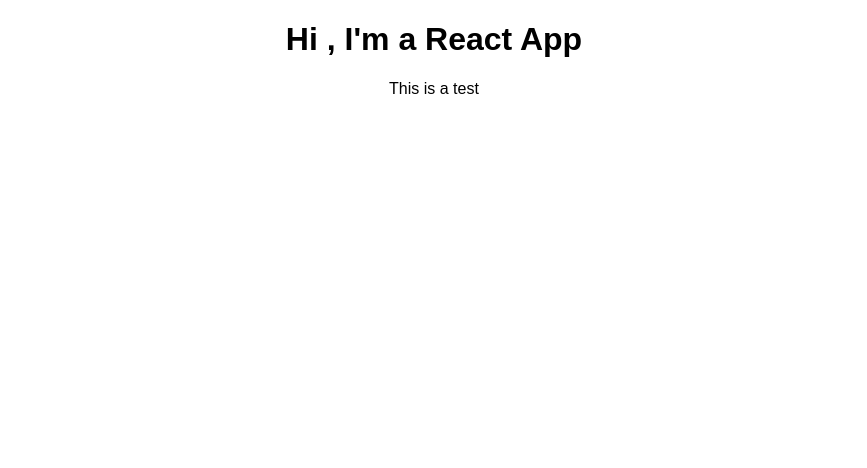
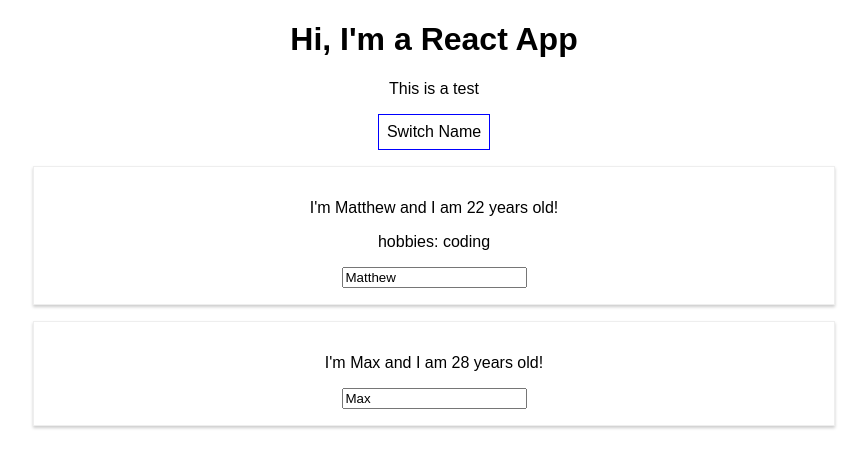
Before and after one commit to MatheoDodi/first-react-app, a React (Create React App) app: page / in a window 1280 px wide. Shown: the top 468 px of the page, without its empty margins (206-1073 px from the left). Built offline with nearby package versions, Linux system fonts and the light colour scheme.

Commit message:
Created new components and change states

```diff
--- a/src/App.js
+++ b/src/App.js
@@ -1,12 +1,63 @@
 import React, { Component } from 'react';
 import './App.css';
+import Person from './Person/Person';
 
 class App extends Component {
+  state = {
+    persons: [
+      { name: "Matthew", age: 22},
+      { name: "Max", age: 28},
+    ]
+  }
+
+  switchNameHandler = (newName) => {
+    // console.log('Was clicked');
+    // DON'T DO THIS : this.state.persons[0].name = 'Matthew Dodi';
+    this.setState({
+      persons: [
+        { name: newName, age: 22},
+        { name: "Archie", age: 111111},
+      ]
+
+    })
+
+  }
+
+    nameChangedHandler = (event) => {
+      this.setState({
+        persons: [
+          { name: event.target.value, age: 22},
+          { name: "Archie", age: 111111},
+        ]
+
+      })
+    }
+
+
   render() {
+    const style = {
+      backgroundColor : 'white',
+      font : 'inherit',
+      border : '1px solid blue',
+      padding : '8px',
+      cursor : 'pointer'
+    };
+
+
     return (
       <div className="App">
-        <h1>Hi , I'm a React App</h1>
+        <h1>Hi, I'm a React App</h1>
         <p>This is a test</p>
+        <button
+        style={style}
+        onClick={() => this.switchNameHandler('Matthew Dodi')}>Switch Name</button>
+        <Person
+          name={this.state.persons[0].name}
+          age={this.state.persons[0].age}
+          click={this.switchNameHandler.bind(this, 'Mat')}
+          changed={this.nameChangedHandler}> hobbies: coding</Person>
+        <Person name={this.state.persons[1].name}
+          age={this.state.persons[1].age} />
       </div>
     );
 
--- /dev/null
+++ b/src/Person/Person.css
@@ -0,0 +1,9 @@
+.Person {
+    width: 60%;
+    margin: 1rem auto;
+    border: 1px solid #eee;
+    box-shadow: 0 2px 3px #ccc;
+    padding: 1rem;
+    text-align: center;
+
+}
--- /dev/null
+++ b/src/Person/Person.js
@@ -0,0 +1,15 @@
+import React from 'react';
+
+import './Person.css'
+
+const person = ( props ) => {
+    return (
+    <div className='Person'>
+        <p onClick={props.click}>I'm {props.name} and I am {props.age} years old!</p>
+        <p>{props.children}</p>
+        <input type="text" onChange={props.changed} value={props.name}/>
+    </div>
+)
+};
+
+export default person;
```
